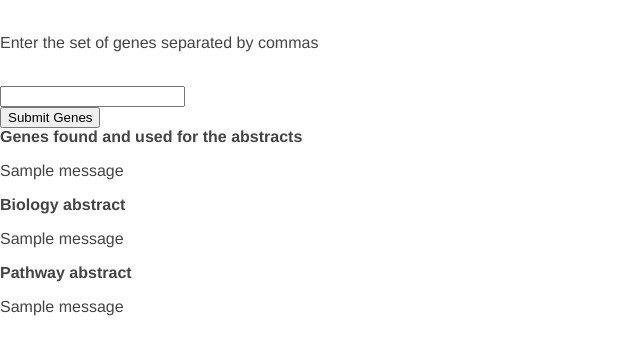
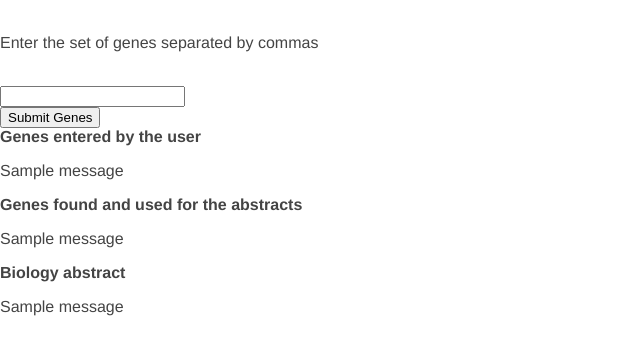
Before and after one commit to marcduby/PubmedGptFlask, a Flask app: page /genes in a window 1280 px wide. Shown: the top 355 px of the page, without its empty margins (0-640 px from the left). Run offline with Flask 3, Linux system fonts and the light colour scheme; one stand-in notice (Sample message) is shown.

Commit message:
web: added inout gene list

```diff
--- a/app/app.py
+++ b/app/app.py
@@ -43,22 +43,6 @@ def submit_genes():
         list_temp = input_genes.split(",")
         list_select = []
 
-        # # for each entry, strip spaces, search for gene search, get final abstract
-        # for value in list_temp:
-        #     gene = value.strip()
-        #     print("got gene: -{}-".format(gene))
-        #     list_select.append(gene)
-
-        #     # TODO get the abstract from the DB
-        #     abstract = None
-
-        #     if abstract:
-        #         list_genes.append(gene)
-        #         list_abstracts.append(abstract)
-
-        #     else:
-        #         list_genes_missing.append(gene)
-
         for value in list_temp:
             gene = value.strip()
             print("got gene: -{}-".format(gene))
@@ -68,18 +52,6 @@ def submit_genes():
         conn = get_connection()
         # list_abstracts = get_list_abstracts(conn=conn, list_genes=list_select, log=True)
         map_gene_abstracts = get_map_gene_abstracts(conn=conn, list_genes=list_select, log=True)
-
-        # if list_abstracts and len(list_abstracts) > 0:
-        #     for item in list_abstracts:
-        #         list_gene_llm.append(item.get('gene'))
-        #         list_abstract_llm.append(item.get('abstract'))
-
-        #     # build the prompt inputs
-        #     str_gene = ",".join(list_gene_llm)
-        #     str_abstract = "\n".join(list_abstract_llm)
-
-        #     print("got genes: {}".format(str_gene))
-        #     print("\ngot abstracts: {}".format(str_abstract))
 
         if map_gene_abstracts and len(map_gene_abstracts) > 0:
             # build the prompt inputs
@@ -91,9 +63,10 @@ def submit_genes():
 
             # call the LLM
             # biology_abstract = ml_utils.call_llm(prompt_template=ml_utils.PROMPT_BIOLOGY, str_gene=str_gene, str_abstract=str_abstract, log=True)
-            biology_abstract = ml_utils.call_gene_abstract_llm_recurisve(prompt_template=ml_utils.PROMPT_BIOLOGY, map_gene_abstracts=map_gene_abstracts, max_tokens=1000, log=True)
+            biology_abstract = ml_utils.call_gene_abstract_llm_recurisve(prompt_template=ml_utils.PROMPT_BIOLOGY, map_gene_abstracts=map_gene_abstracts, max_tokens=4000, log=True)
             print("\n\ngot biology LLM result: \n{}".format(biology_abstract))
 
+            list_gene_llm = list(map_gene_abstracts.keys())
             # # call the LLM
             # pathway_abstract = ml_utils.call_llm(prompt_template=ml_utils.PROMPT_PATHWAYS, str_gene=str_gene, str_abstract=str_abstract, log=True)
             # print("\n\ngot biology LLM result: \n{}".format(biology_abstract))
@@ -102,6 +75,7 @@ def submit_genes():
         print("no input genes")
 
     # add data for return
+    flash(list_select, 'list_genes_input')
     flash(list_gene_llm, 'list_genes_used')
     flash(biology_abstract, 'abstract_biology')
     flash(pathway_abstract, 'abstract_pathway')
--- a/app/templates/index.html
+++ b/app/templates/index.html
@@ -17,6 +17,10 @@
 
 
             <br>
+            {% for message in get_flashed_messages(category_filter=['list_genes_input']) %}
+                <strong>Genes entered by the user</strong>
+                <p> {{message}} </p>
+            {% endfor %}
             {% for message in get_flashed_messages(category_filter=['list_genes_used']) %}
                 <strong>Genes found and used for the abstracts</strong>
                 <p> {{message}} </p>
@@ -25,10 +29,6 @@
                 <strong>Biology abstract</strong>
                 <p> <div>{{message}}</div> </p>
             {% endfor %}
-            {% for message in get_flashed_messages(category_filter=['abstract_pathway']) %}
-                <strong>Pathway abstract</strong>
-                <p> <div>{{message}}</div> </p>
-            {% endfor %}
         </form>
     </body>
 </html>
```
